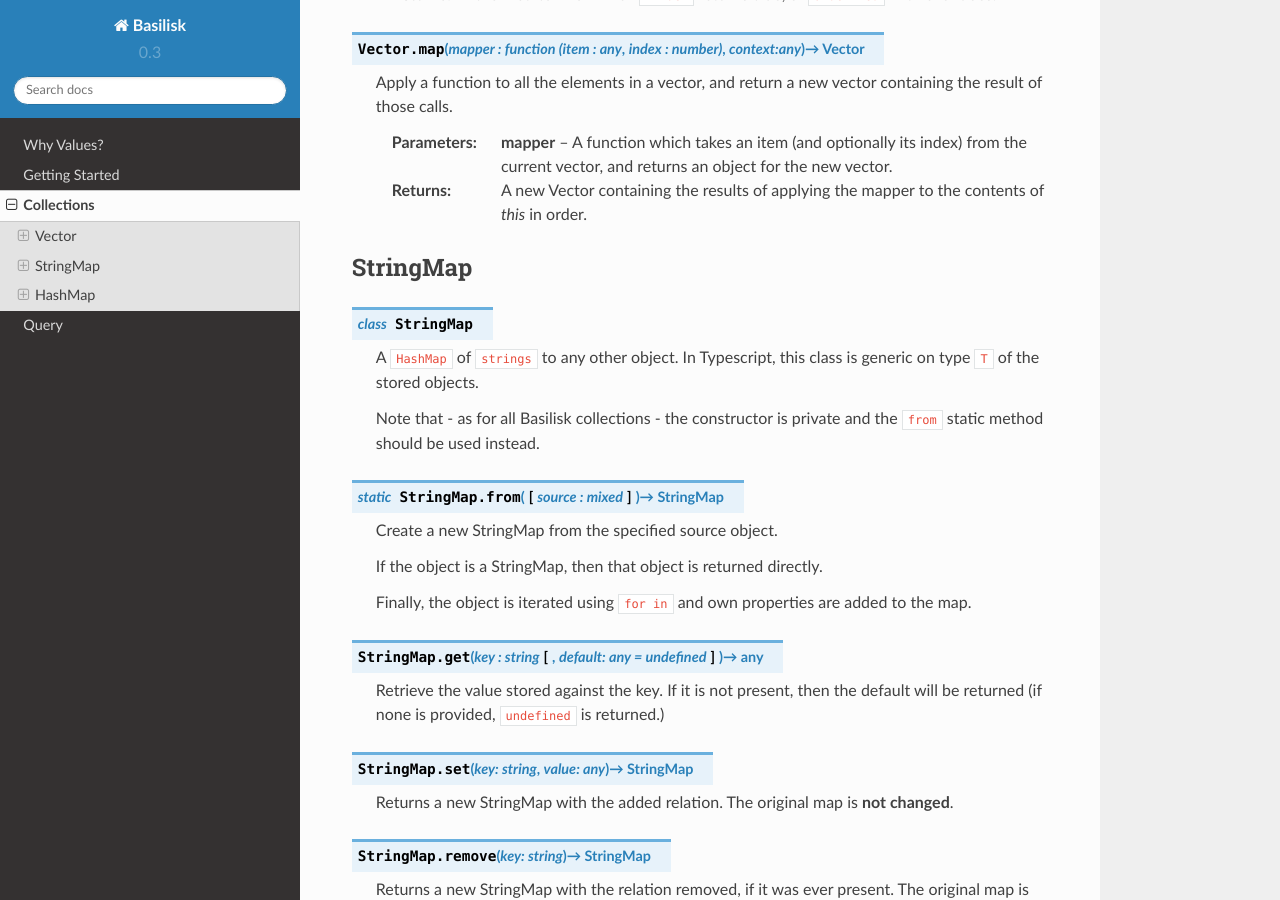
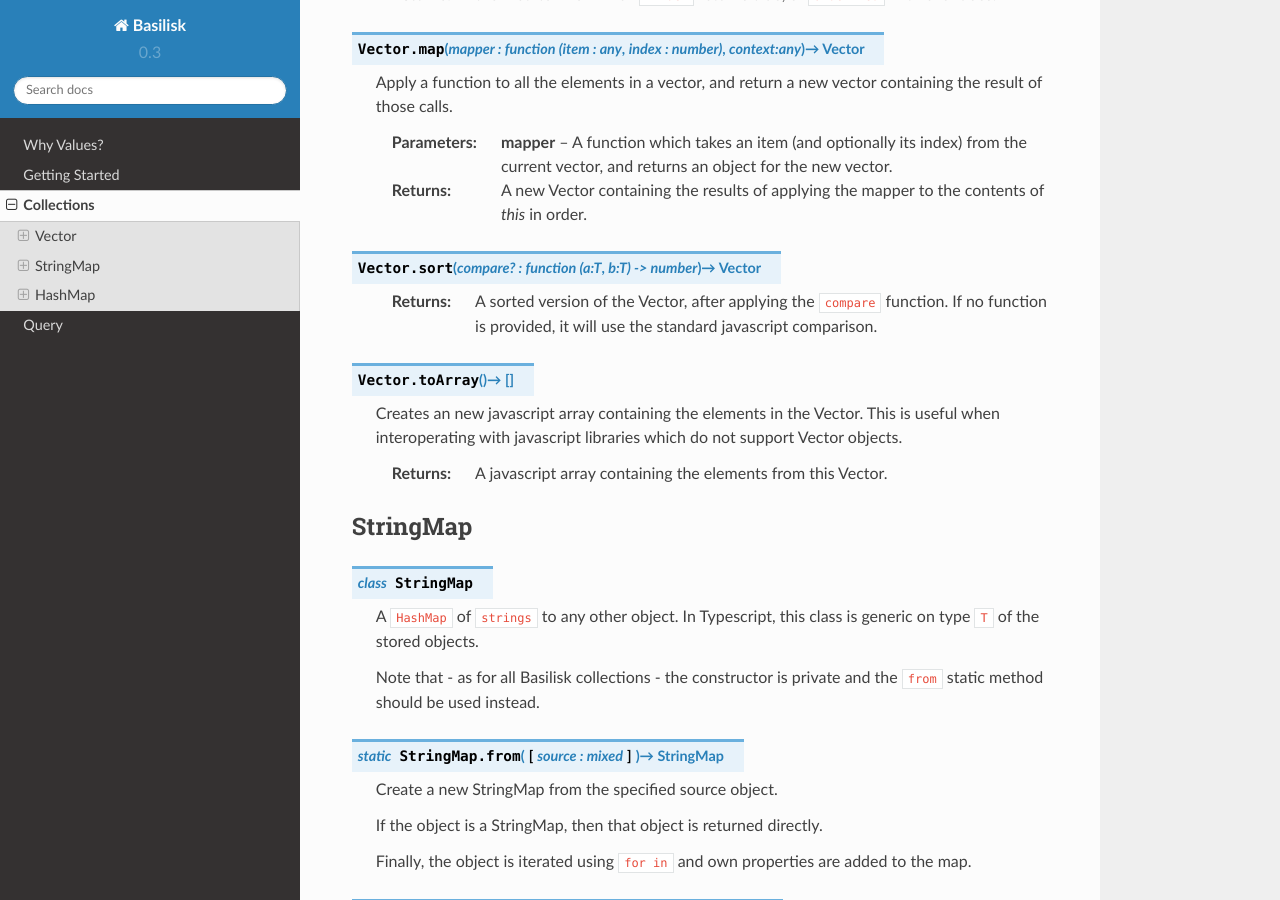
Before and after one commit to basiliskjs/basilisk, a Sphinx documentation site: the page built from docs/source/collections.rst, in a window 1280 px wide and 900 px high, scrolled down 1883 px. Built offline with Sphinx 7.4.7 and the Read the Docs theme 2.0.0, drawn with Linux system fonts in a browser that asks for light colours.

Commit message:
Document the new sort methods.

```diff
--- a/docs/source/collections.rst
+++ b/docs/source/collections.rst
@@ -113,6 +113,21 @@
     :returns:
         A new Vector containing the results of applying the mapper to the
         contents of `this` in order.
+
+.. method:: Vector.sort( compare? : function (a:T, b:T) -> number ) -> Vector
+
+    :returns:
+        A sorted version of the Vector, after applying the ``compare`` function.
+        If no function is provided, it will use the standard javascript comparison.
+
+.. method:: Vector.toArray() -> []
+
+    Creates an new javascript array containing the elements in the Vector.
+    This is useful when interoperating with javascript libraries which
+    do not support Vector objects.
+
+    :returns:
+        A javascript array containing the elements from this Vector.
 
 
 
```
